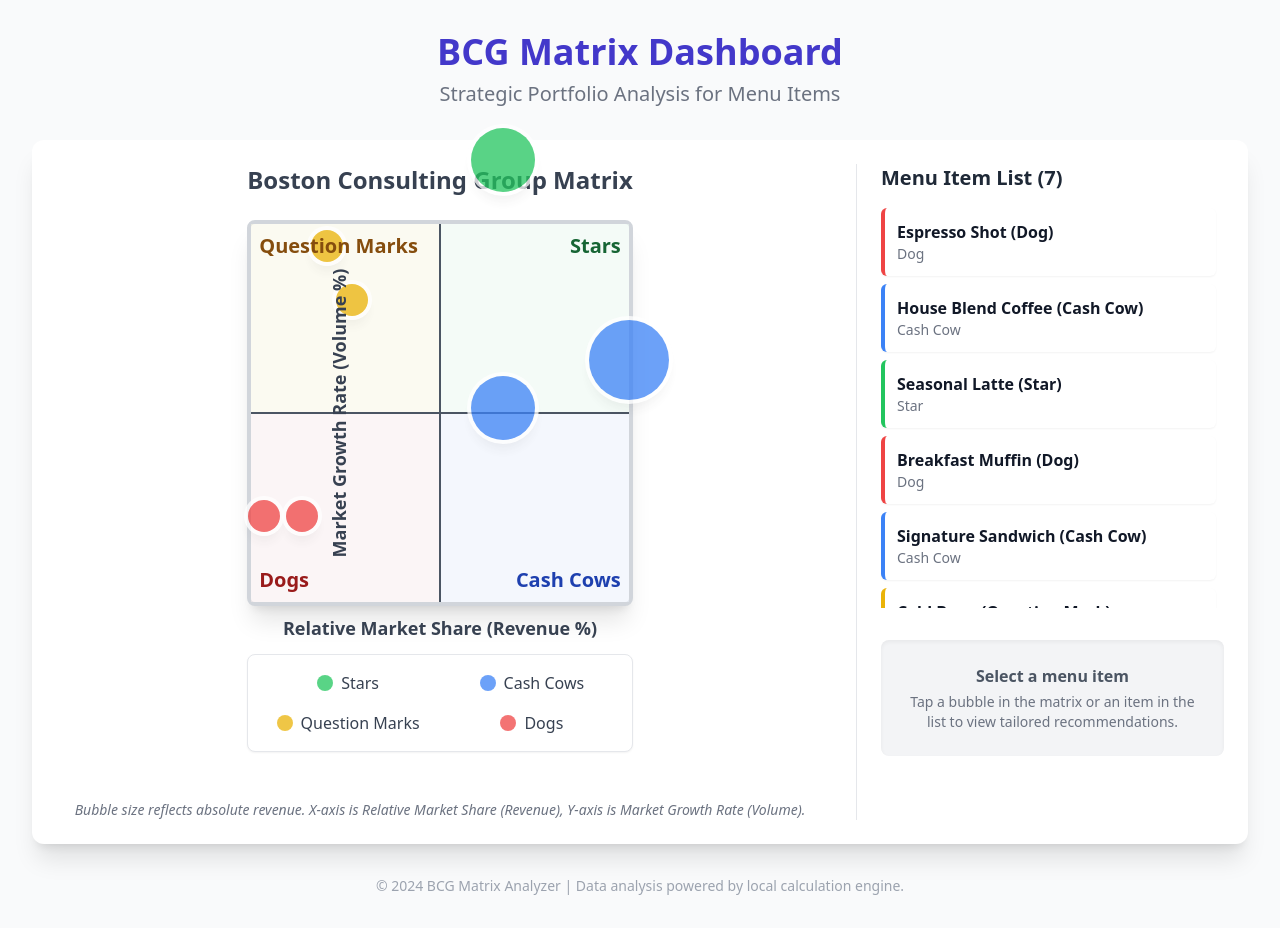
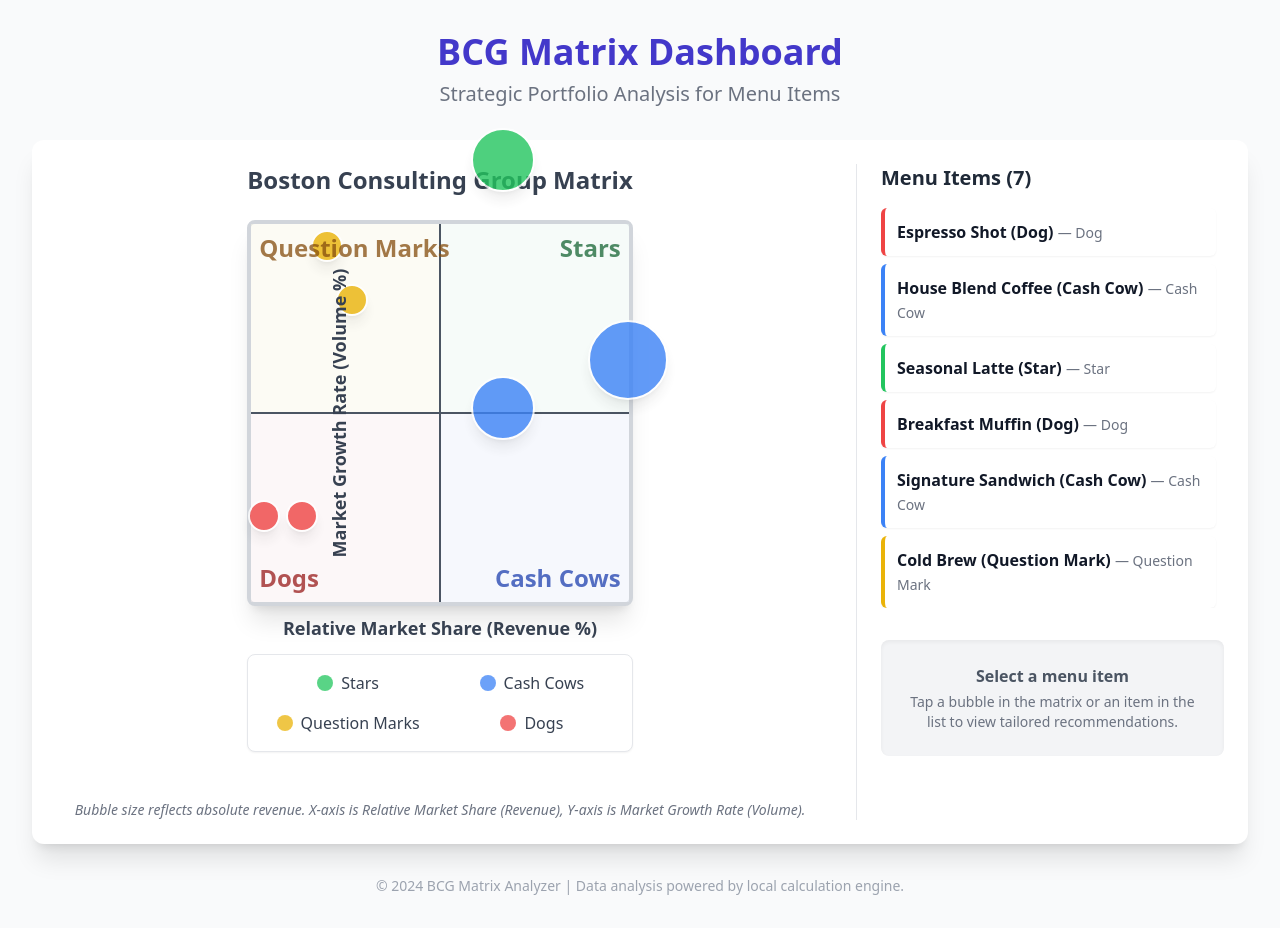
Before and after one commit to Link-Jason/BCGmarketingApp, a Next.js app: page / in a window 1280 px wide. Built offline with nearby package versions, Linux system fonts and the light colour scheme.

Commit message:
feat: Finalized MVP UX with short marketing prompts and fixed chart scaling/overflow

```diff
--- a/components/MatrixChart.jsx
+++ b/components/MatrixChart.jsx
@@ -1,6 +1,6 @@
 import React from 'react';
 
-// Define colors and recommended action for the bubbles
+// Define colors for the bubbles
 const classificationColors = {
   'Star': { class: 'bg-green-500 hover:bg-green-600', text: 'Stars' },
   'Cash Cow': { class: 'bg-blue-500 hover:bg-blue-600', text: 'Cash Cows' },
@@ -18,30 +18,32 @@ const getSizeClass = (size) => {
 };
 
 // Component for a single, positioned data bubble
-// Added onSelect prop
 const DataBubble = ({ item, onSelect, selected }) => {
   const sizeClass = getSizeClass(item.size);
 
+  // CRITICAL FIX: Clamp x and y between 0.1 and 99.9% to prevent bubbles from spilling outside the chart boundaries.
+  const clampedX = Math.max(0.1, Math.min(99.9, item.x));
+  const clampedY = Math.max(0.1, Math.min(99.9, item.y));
+
   // Calculate position: X is straight percentage, Y is inverted (CSS 0% is top of the relative container)
-  const leftPosition = `${item.x}%`;
-  const bottomPosition = `${item.y}%`;
+  const leftPosition = `${clampedX}%`;
+  const bottomPosition = `${clampedY}%`;
 
   return (
     <div
       onClick={() => onSelect(item)} // Handle click
       className={`absolute rounded-full shadow-lg transition-all duration-300 transform -translate-x-1/2 -translate-y-1/2
-        ${classificationColors[item.classification].class} ${sizeClass} cursor-pointer opacity-75
-        ${selected ? 'ring-4 ring-offset-2 ring-indigo-500 z-10' : 'ring-4 ring-white'}`} // Highlight selection
+        ${classificationColors[item.classification].class} ${sizeClass} cursor-pointer opacity-80 border-2 border-white
+        ${selected ? 'ring-4 ring-offset-2 ring-indigo-500 z-10' : 'hover:opacity-100 hover:scale-110'}`} // Highlight selection
       style={{ left: leftPosition, bottom: bottomPosition }}
       // Use the 'title' attribute for a tooltip on hover
-      title={`${item.name} (${item.classification}) - Share: ${item.x.toFixed(1)}%, Growth: ${item.y.toFixed(1)}%, Revenue: $${item.revenue.toLocaleString()}`}
+      title={`${item.name} (${item.classification}) - Share: ${item.x.toFixed(1)}%, Growth: ${item.y.toFixed(1)}%`}
     >
     </div>
   );
 };
 
 // Main BCG Matrix Chart Component
-// Added onSelect and selectedItem props
 const MatrixChart = ({ data, onSelect, selectedItem }) => {
   if (!data || data.length === 0) {
     return (
@@ -61,13 +63,13 @@ const MatrixChart = ({ data, onSelect, selectedItem }) => {
             {/* Quadrant Backgrounds (50% x 50% areas) */}
 
             {/* Top-Right (Star: High Share, High Growth) */}
-            <div className="absolute w-1/2 h-1/2 bottom-1/2 right-0 bg-green-50 opacity-50"></div>
+            <div className="absolute w-1/2 h-1/2 bottom-1/2 right-0 bg-green-50 opacity-40"></div>
             {/* Top-Left (Question Mark: Low Share, High Growth) */}
-            <div className="absolute w-1/2 h-1/2 bottom-1/2 left-0 bg-yellow-50 opacity-50"></div>
+            <div className="absolute w-1/2 h-1/2 bottom-1/2 left-0 bg-yellow-50 opacity-40"></div>
             {/* Bottom-Right (Cash Cow: High Share, Low Growth) */}
-            <div className="absolute w-1/2 h-1/2 top-1/2 right-0 bg-blue-50 opacity-50"></div>
+            <div className="absolute w-1/2 h-1/2 top-1/2 right-0 bg-blue-50 opacity-40"></div>
             {/* Bottom-Left (Dog: Low Share, Low Growth) */}
-            <div className="absolute w-1/2 h-1/2 top-1/2 left-0 bg-red-50 opacity-50"></div>
+            <div className="absolute w-1/2 h-1/2 top-1/2 left-0 bg-red-50 opacity-40"></div>
 
             {/* Axes Lines (50% threshold) */}
             <div className="absolute w-full h-0.5 bg-gray-600 top-1/2 transform -translate-y-1/2"></div>
@@ -83,12 +85,12 @@ const MatrixChart = ({ data, onSelect, selectedItem }) => {
                 />
             ))}
 
-            {/* Quadrant Labels - Fixed absolute positioning */}
+            {/* Quadrant Labels - Fixed absolute positioning and improved styling */}
             <div className="absolute top-0 left-0 w-full h-full p-4 pointer-events-none">
-                <span className="absolute top-2 left-2 text-xl text-yellow-800 font-bold">Question Marks</span>
-                <span className="absolute top-2 right-2 text-xl text-green-800 font-bold">Stars</span>
-                <span className="absolute bottom-2 left-2 text-xl text-red-800 font-bold">Dogs</span>
-                <span className="absolute bottom-2 right-2 text-xl text-blue-800 font-bold">Cash Cows</span>
+                <span className="absolute top-2 left-2 text-2xl text-yellow-800 font-extrabold opacity-75">Question Marks</span>
+                <span className="absolute top-2 right-2 text-2xl text-green-800 font-extrabold opacity-75">Stars</span>
+                <span className="absolute bottom-2 left-2 text-2xl text-red-800 font-extrabold opacity-75">Dogs</span>
+                <span className="absolute bottom-2 right-2 text-2xl text-blue-800 font-extrabold opacity-75">Cash Cows</span>
             </div>
 
             {/* X-Axis Label (Bottom) */}
--- a/components/MenuItemList.jsx
+++ b/components/MenuItemList.jsx
@@ -8,13 +8,34 @@ const borderColors = {
     'Dog': 'border-red-500',
 };
 
-// Map quadrant to recommended action
-const actionMap = {
-    'Star': 'Invest aggressively to maintain market share.',
-    'Cash Cow': 'Milk the profits with minimal investment.',
-    'Question Mark': 'Analyze closely; either invest to become a Star or divest.',
-    'Dog': 'Divest or phase out the product line.',
+// Map quadrant to the final, short, and actionable marketing prompts
+const MARKETING_ACTION_PROMPTS = {
+    'Star': {
+        // FINAL: Punchy Action (Keep momentum high)
+        action: 'Boost visibility with strong, consistent marketing while growth is hot.',
+        // FINAL: Simple Reason (Marketer language)
+        reason: 'Customers already want it — keep the momentum high.',
+    },
+    'Cash Cow': {
+        // FINAL: Focus on efficiency and loyalty protection
+        action: 'Keep marketing light but steady—protect loyalty and let it earn.',
+        // FINAL: Simple Reason (Marketer language)
+        reason: 'It performs well without heavy promotion.',
+    },
+    'Question Mark': {
+        // FINAL: Emphasis on testing before commitment
+        action: 'Test small campaigns first. Scale only if results prove demand.',
+        // FINAL: Simple Reason (Marketer language)
+        reason: 'It might win big, or flop — validate before investing.',
+    },
+    'Dog': {
+        // FINAL: Focus on resource allocation
+        action: 'Limit marketing; focus budget where it can make real impact.',
+        // FINAL: Simple Reason (Marketer language)
+        reason: 'Low growth and low demand give weak returns.',
+    },
 };
+
 
 const MenuItemList = ({ items, onSelect, selectedId }) => {
     if (!items || items.length === 0) {
@@ -28,20 +49,21 @@ const MenuItemList = ({ items, onSelect, selectedId }) => {
     return (
         <div className="mb-8">
             <h3 className="text-xl font-semibold text-gray-800 mb-4">
-                Menu Item List ({items.length})
+                Menu Items ({items.length})
             </h3>
             <div className="max-h-[400px] overflow-y-auto space-y-2 pr-2">
                 {items.map((item) => (
                     <div
                         key={item.name}
                         onClick={() => onSelect(item)}
+                        // Keep border for quadrant visual cue and highlight selection
                         className={`p-3 border-l-4 rounded-md cursor-pointer transition-all duration-150 shadow-sm
                             ${borderColors[item.classification]}
                             ${selectedId === item.name ? 'bg-indigo-50 ring-2 ring-indigo-500' : 'bg-white hover:bg-gray-50'}`}
                     >
-                        <p className="font-semibold text-gray-900">{item.name}</p>
-                        <p className={`text-sm font-medium ${selectedId === item.name ? 'text-indigo-600' : 'text-gray-500'}`}>
-                            {item.classification}
+                        {/* Simple List Format: [Name] - [Quadrant] */}
+                        <p className="font-semibold text-gray-900">
+                            {item.name} <span className="text-sm font-medium text-gray-500"> — {item.classification}</span>
                         </p>
                     </div>
                 ))}
@@ -52,4 +74,5 @@ const MenuItemList = ({ items, onSelect, selectedId }) => {
 
 export default MenuItemList;
 
-export { actionMap };
+// Export map for use in OutputPanel
+export { MARKETING_ACTION_PROMPTS };
--- a/components/OutputPanel.jsx
+++ b/components/OutputPanel.jsx
@@ -1,5 +1,5 @@
 import React from 'react';
-import { actionMap } from './MenuItemList'; // Import the action map
+import { MARKETING_ACTION_PROMPTS } from './MenuItemList'; // Import the new action map
 
 const OutputPanel = ({ selectedItem }) => {
     if (!selectedItem) {
@@ -13,18 +13,19 @@ const OutputPanel = ({ selectedItem }) => {
         );
     }
 
-    const { name, classification, revenue, volume, x, y } = selectedItem;
-    const recommendedAction = actionMap[classification] || "No defined action.";
+    const { name, classification, x, y, margin } = selectedItem;
+
+    // Get the structured marketing advice object
+    const prompt = MARKETING_ACTION_PROMPTS[classification] || { action: "N/A", reason: "N/A" };
 
     return (
         <div className="p-6 bg-white border border-gray-200 rounded-lg shadow-lg">
-            <h3 className="text-2xl font-bold text-gray-800 mb-4 border-b pb-2">
+            <h3 className="text-2xl font-bold text-gray-800 mb-3">
                 {name}
             </h3>
 
-            <div className="space-y-3">
-
-                <p className="text-lg">
+            {/* Quadrant Label */}
+            <p className="text-lg mb-6">
                 <span className="font-semibold text-gray-600">Quadrant:</span>
                 <span className={`ml-2 px-3 py-1 rounded-full text-sm font-bold
                     ${classification === 'Star' ? 'bg-green-100 text-green-700' :
@@ -35,16 +36,32 @@ const OutputPanel = ({ selectedItem }) => {
                 </span>
             </p>
 
-                <div className="grid grid-cols-2 gap-x-4 gap-y-2 text-sm">
-                    <p><span className="font-semibold text-gray-600">Revenue:</span> ${revenue.toLocaleString(undefined, { minimumFractionDigits: 2 })}</p>
-                    <p><span className="font-semibold text-gray-600">Volume (Units):</span> {volume.toLocaleString()}</p>
-                    <p><span className="font-semibold text-gray-600">Market Share (X):</span> {x.toFixed(1)}%</p>
-                    <p><span className="font-semibold text-gray-600">Market Growth (Y):</span> {y.toFixed(1)}%</p>
+            {/* Action Prompt */}
+            <div className="pt-4 border-t border-indigo-100">
+                <h4 className="font-bold text-xl text-indigo-700 mb-2 flex items-center">
+                    <span className="text-2xl mr-2">🔥</span> What you should do next
+                </h4>
+                {/* Action text is the most prominent element */}
+                <p className="text-gray-700 text-xl mb-4 leading-snug font-extrabold">
+                    {prompt.action}
+                </p>
+
+                <h4 className="font-bold text-lg text-indigo-700 mb-2 flex items-center">
+                    <span className="text-xl mr-2">💡</span> Why it matters
+                </h4>
+                <p className="text-gray-600 text-base italic leading-relaxed border-b pb-4">
+                    {prompt.reason}
+                </p>
             </div>
 
-                <div className="pt-4 border-t mt-4">
-                    <h4 className="font-bold text-lg text-indigo-700 mb-2">Strategic Recommendation</h4>
-                    <p className="text-gray-700 italic">{recommendedAction}</p>
+            {/* Key Metrics */}
+            <div className="mt-4">
+                <h4 className="font-bold text-lg text-gray-700 mb-2">📊 Key Metrics</h4>
+                <div className="space-y-1 text-base">
+                    <p><span className="font-semibold text-gray-600">Market Growth:</span> {y.toFixed(1)}%</p>
+                    <p><span className="font-semibold text-gray-600">Relative Share:</span> {x.toFixed(1)}%</p>
+                    {/* If 'margin' is a key in the calculated data (0-1), display it as a percentage */}
+                    <p><span className="font-semibold text-gray-600">Margin:</span> {margin != null ? `${(margin * 100).toFixed(1)}%` : 'N/A'}</p>
                 </div>
             </div>
         </div>
```
Lines whose indentation alone changed are shown as unchanged.
